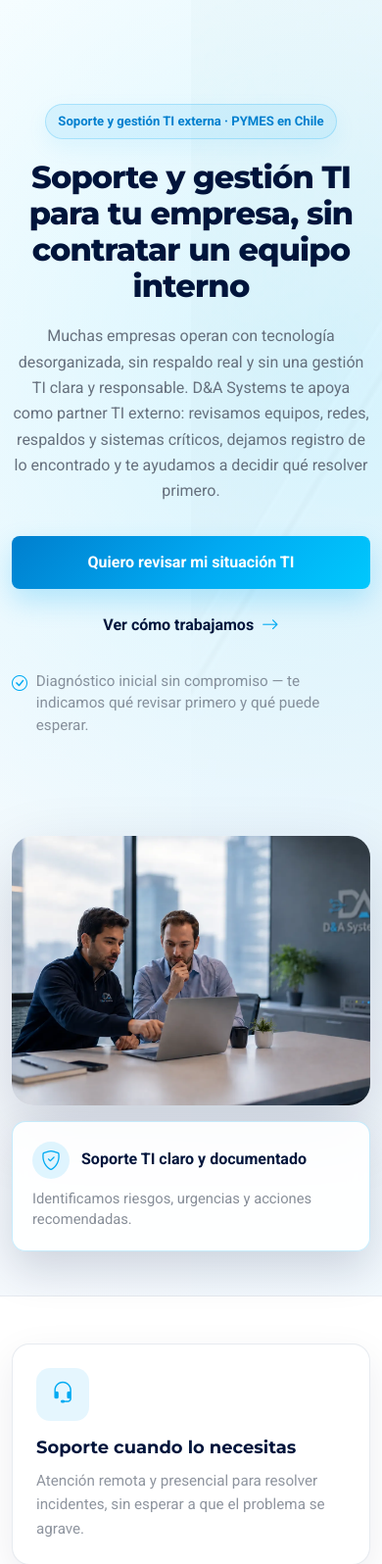
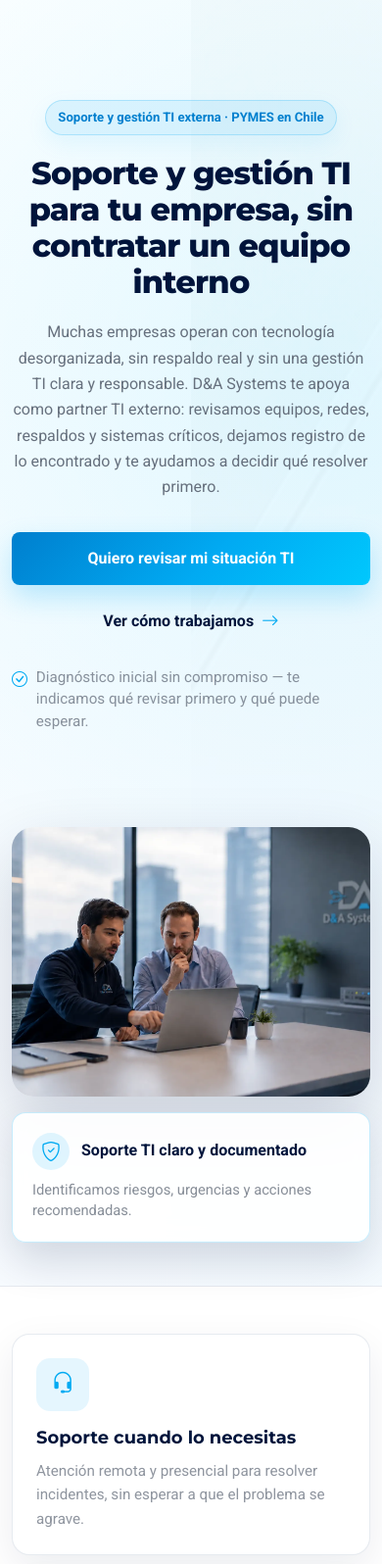
Before and after one commit to francoarzola/D-A-Systems, a PHP site: page /index.html in a window 390 px wide. Shown: the part 105-1701 px from the top of the page at 98% size. Run offline with PHP 8.4, Linux system fonts and the light colour scheme.

Commit message:
Ajustar espaciado y degradado del Hero premium

```diff
--- a/assets/css/main.css
+++ b/assets/css/main.css
@@ -4104,8 +4104,8 @@ section,
 /* 4. Hero con más profundidad y presencia */
 .hero {
   background:
-    radial-gradient(circle at 85% 16%, rgba(0, 200, 253, 0.14) 0%, rgba(0, 200, 253, 0) 34%),
-    linear-gradient(135deg, #ffffff 0%, #f5f9fd 45%, #eef8ff 100%);
+    radial-gradient(circle at 85% 16%, rgba(0, 200, 253, 0.10) 0%, rgba(0, 200, 253, 0) 34%),
+    linear-gradient(135deg, #ffffff 0%, #f7fbff 48%, #f0f9ff 100%);
 }
 
 .hero::after {
@@ -4122,7 +4122,11 @@ section,
 }
 
 .hero .hero-content .content {
-  padding: 92px 0 82px;
+  padding: 72px 0 66px;
+}
+
+.hero .hero-content .hero-image {
+  padding: 72px 0 66px;
 }
 
 .hero .hero-content .content .hero-badge {
@@ -4160,13 +4164,17 @@ section,
 
 @media (max-width: 576px) {
   .hero .hero-content .content {
-    padding: 48px 0 28px;
+    padding: 44px 0 24px;
   }
 
   .hero .hero-content .content h1 {
     font-size: 2rem;
     line-height: 1.16;
     letter-spacing: -0.025em;
+  }
+
+  .hero .hero-content .hero-image {
+    padding: 24px 0 44px;
   }
 }
 
```
